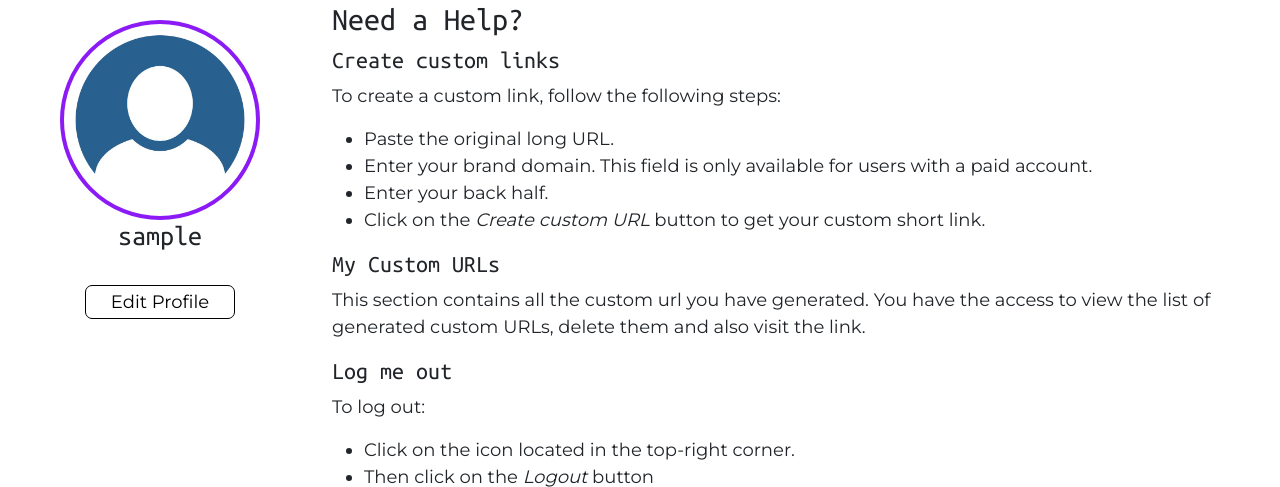
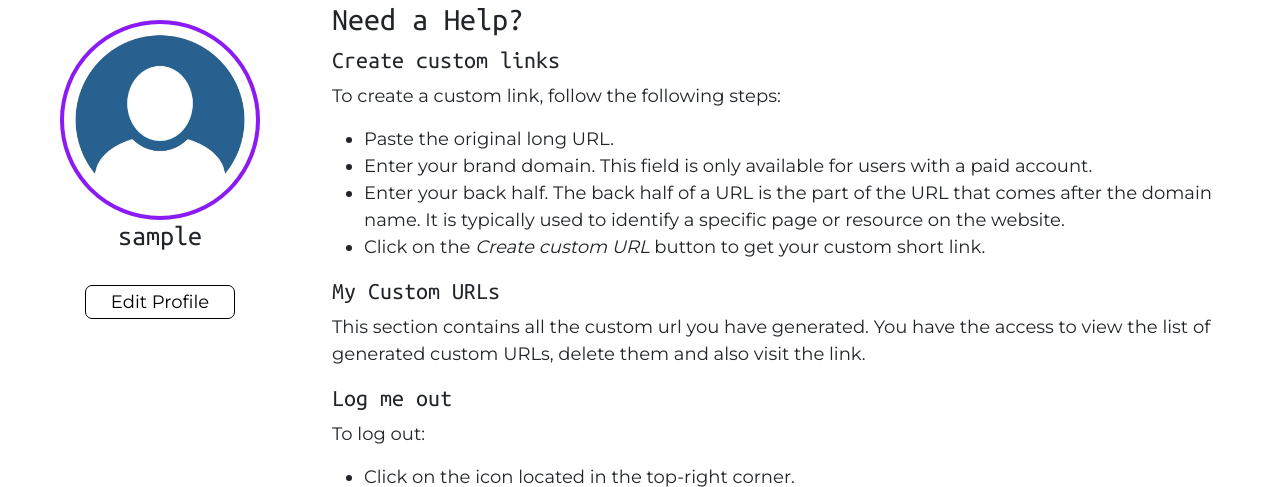
Before and after one commit to kadelcode/url-shortener, a Flask app: page /help in a window 1280 px wide. Shown: the part 72-559 px from the top of the page. Run offline with Flask 3, Linux system fonts and the light colour scheme; the visitor is signed in with stand-in values (Sample User, id 1); some libraries are stand-ins or nearby versions; some web fonts are replaced.

Commit message:
Update help page

```diff
--- a/core/templates/help.html
+++ b/core/templates/help.html
@@ -10,7 +10,8 @@
         <li>Enter your brand domain. This field is only
             available for users with a paid account.
         </li>
-        <li>Enter your back half.</li>
+        <li>Enter your back half. The back half of a URL is the part of the URL that comes after the domain name.
+            It is typically used to identify a specific page or resource on the website.</li>
         <li>Click on the <i>Create custom URL</i> button to get your custom short link.</li>
     </ul>
 </div>
```
